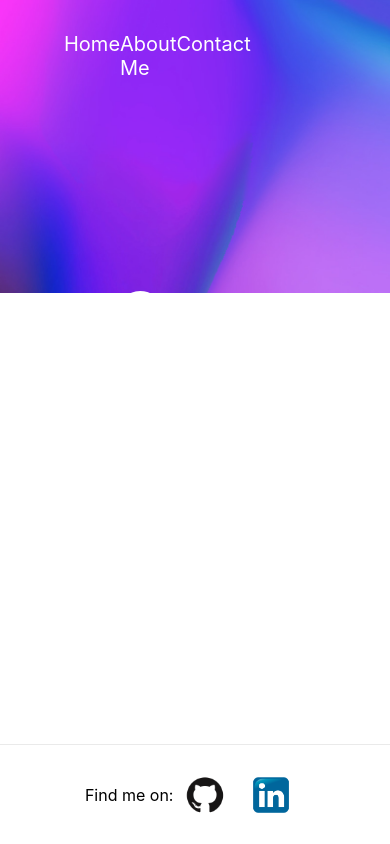
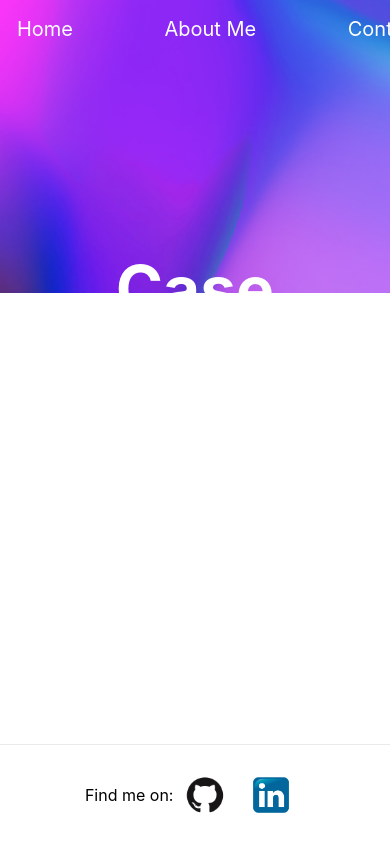
Before and after one commit to sambrad/nextjs, a Next.js app: page /cases in a window 390 px wide. Built offline with nearby package versions, Linux system fonts and the light colour scheme.

Commit message:
navBarMobileFix

```diff
--- a/styles/Home.module.css
+++ b/styles/Home.module.css
@@ -20,13 +20,14 @@
 }
 
 .mainHeader {
-  width: 30%;
+  width: 50vh;
   display: flex;
+  flex-direction: row;
   justify-content: space-between;
 
-  padding-left: 4rem;
-  padding-top: 2rem;
-  padding-bottom: 2rem;
+  padding-left: 2vh;
+  padding-top: 2vh;
+  padding-bottom: 2vh;
 }
 
 .mainHeader a {
@@ -60,13 +61,13 @@
 }
 
 .header {
-  width: 30%;
+  width: 50vh;
   display: flex;
   justify-content: space-between;
 
-  padding-left: 4rem;
-  padding-top: 2rem;
-  padding-bottom: 2rem;
+  padding-left: 2vh;
+  padding-top: 2vh;
+  padding-bottom: 2vh;
 }
 
 .header a {
```
